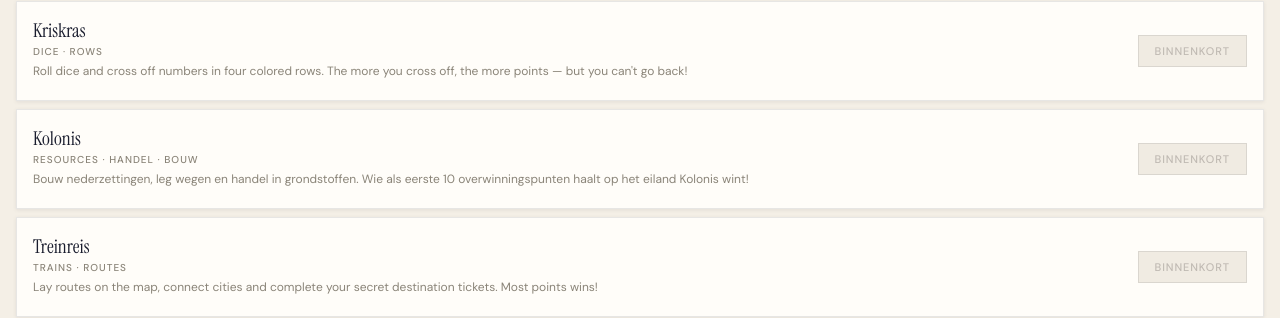
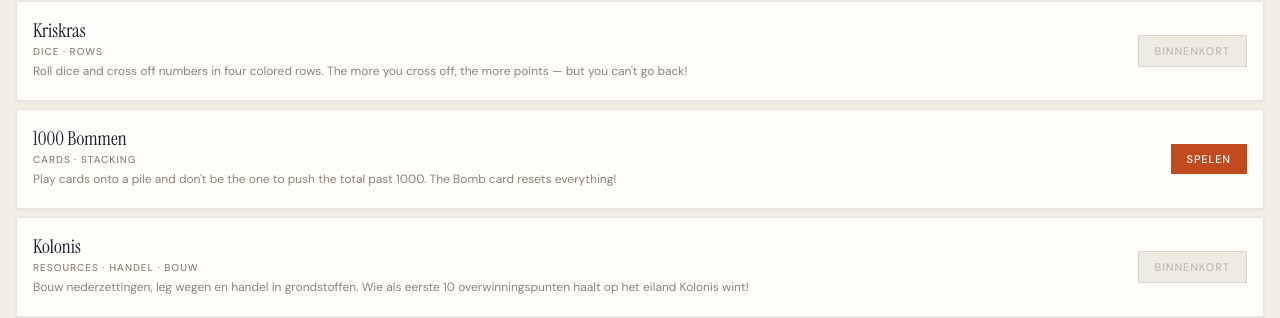
Before and after one commit to Robin1896/ludoryn-web, a Next.js app: page / in a window 1280 px wide. Shown: the part 351-669 px from the top of the page. Built offline with nearby package versions, Linux system fonts and the light colour scheme; no server answers.

Commit message:
feat: add 1000 Bommen game

```diff
--- a/src/app/page.tsx
+++ b/src/app/page.tsx
@@ -10,6 +10,7 @@ import { useLang, LANGUAGES } from "@/lib/lang";
 const GAME_ROUTES: Record<string, string> = {
   grub: "/grub",
   qwixx: "/qwixx",
+  bommen: "/bommen",
   "ticket-to-ride": "/ticket-to-ride",
   beverbende: "/beverbende",
   carcassonne: "/carcassonne",
@@ -66,6 +67,7 @@ function ResumeGameBanner() {
   const gameLabel: Record<string, string> = {
     grub: "Wormenjacht",
     qwixx: "Kriskras",
+    bommen: "1000 Bommen",
     "ticket-to-ride": "Treinreis",
     beverbende: "Flikflak",
     carcassonne: "Basteon",
@@ -134,6 +136,18 @@ const GAMES = [
     shadow: "#9A7800",
     href: "/lobby?game=qwixx",
     available: false,
+  },
+  {
+    id: "bommen",
+    title: "1000 Bommen",
+    subtitle: "Kaarten · Stapelen",
+    description: "Speel kaarten op een stapel en probeer niet degene te zijn die het totaal boven 1000 brengt. De Bom reset alles!",
+    players: "2–4 spelers",
+    duration: "15–30 min",
+    accent: "#FF4444",
+    shadow: "#990000",
+    href: "/lobby?game=bommen",
+    available: true,
   },
   {
     id: "catan",
@@ -241,18 +255,21 @@ function GameTile({ game, index }: { game: (typeof GAMES)[number]; index: number
   const translated = {
     subtitle: game.id === 'grub' ? t.grubSubtitle
       : game.id === 'qwixx' ? t.kriskrasSubtitle
+      : game.id === 'bommen' ? t.bommenSubtitle
       : game.id === 'ticket-to-ride' ? t.ttrSubtitle
       : game.id === 'beverbende' ? t.beaverSubtitle
       : game.id === 'placeholder' ? t.comingSoon
       : game.subtitle,
     description: game.id === 'grub' ? t.grubDesc
       : game.id === 'qwixx' ? t.kriskrasDesc
+      : game.id === 'bommen' ? t.bommenDesc
       : game.id === 'ticket-to-ride' ? t.ttrDesc
       : game.id === 'beverbende' ? t.beaverDesc
       : game.id === 'placeholder' ? t.moreComing
       : game.description,
     players: game.id === 'grub' ? t.grubPlayers
       : game.id === 'qwixx' ? t.kriskrasPlayers
+      : game.id === 'bommen' ? t.bommenPlayers
       : game.id === 'ticket-to-ride' ? t.ttrPlayers
       : game.id === 'beverbende' ? t.beaverPlayers
       : game.players,
```
